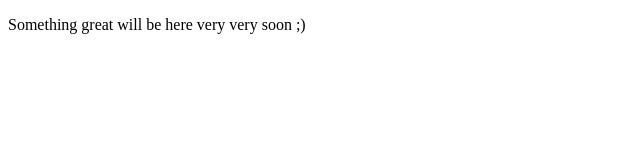
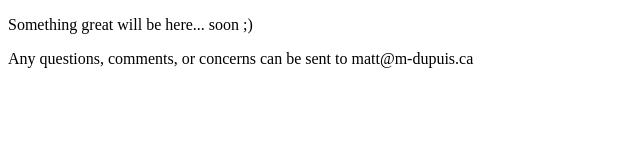
Before and after one commit to revxp10/m-dupuis.github.io, a plain HTML site: page index.html in a window 1280 px wide. Shown: the whole page, without its empty margins (0-640 px from the left). Drawn offline with Linux system fonts and the light colour scheme.

Commit message:
Update index.html

```diff
--- a/index.html
+++ b/index.html
@@ -4,6 +4,7 @@
         <title>Matt's Test Site</title>
     </head>
     <body>
-        <p>Something great will be here very very soon ;)</p>
+        <p>Something great will be here... soon ;)</p>
+        <p>Any questions, comments, or concerns can be sent to matt@m-dupuis.ca</p>
     </body>
 </html>
```
